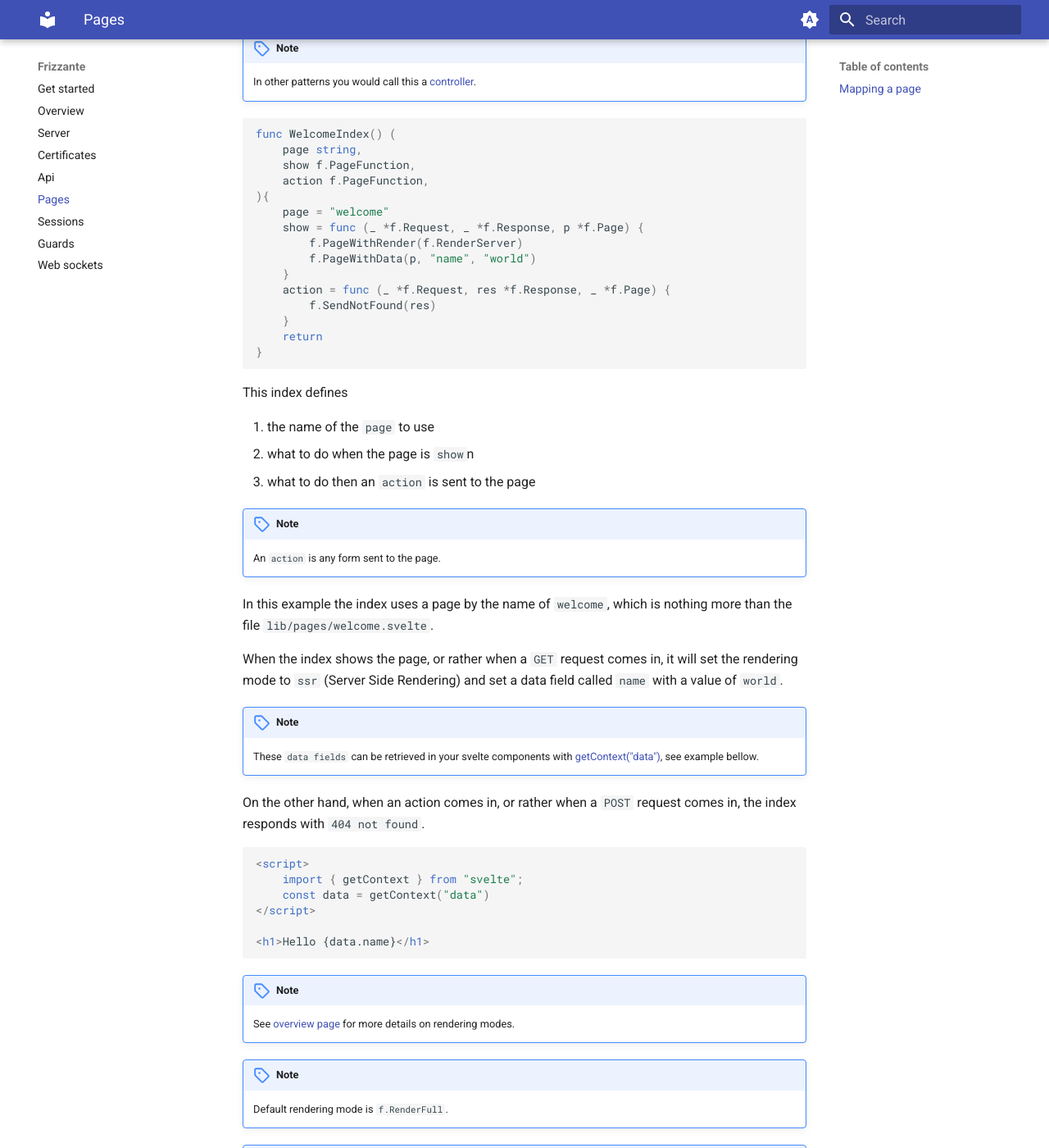
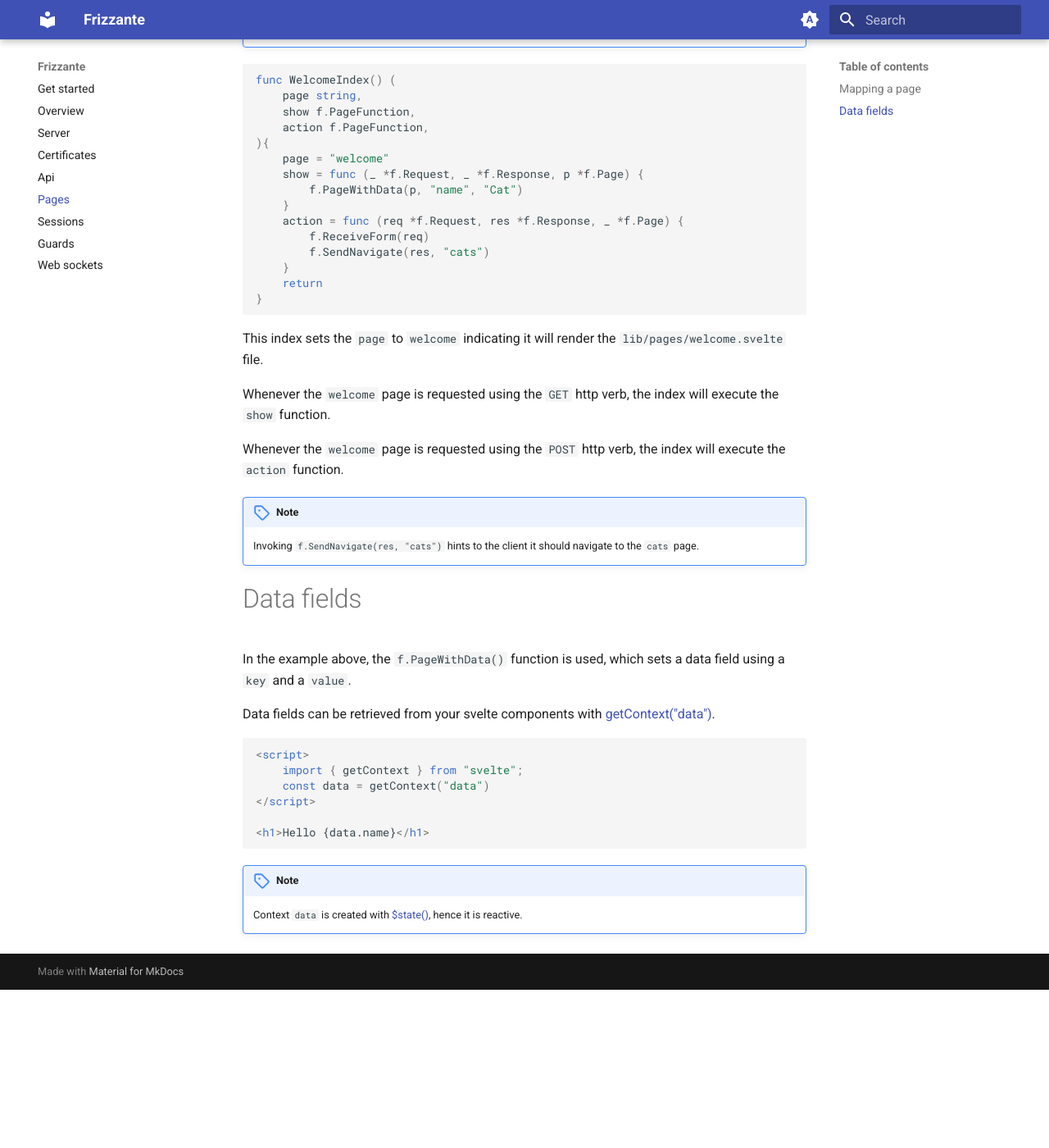
Before and after one commit to razshare/frizzante-docs, an MkDocs documentation site: the page built from docs/pages.md, in a window 1280 px wide and 1400 px high, scrolled down 798 px. Shown: the whole window at 82% size. Built offline with MkDocs 1.6.1 and Material for MkDocs 9.7.7, drawn with Linux system fonts in a browser that asks for light colours; after the commit the page ends 2005 px from its top, so only the background shows below that; some of the changed text lies outside the part shown.

Commit message:
chore(docs): updating pages.

````diff
--- a/docs/pages.md
+++ b/docs/pages.md
@@ -8,10 +8,10 @@ You can refer to these pages by their relative file names.
 !!! example
 	A page located at `lib/pages/welcome.svelte` will be identified by `welcome`.
 
-Subdirectories are joined by `::` instead of `/` or `\`.
+Subdirectories are joined by `.` instead of `/` or `\`.
 
 !!! example
-	A page located at `lib/pages/about/welcome.svelte` will be identified by `about::welcome`.
+	A page located at `lib/pages/about/welcome.svelte` will be identified by `about.welcome`.
 
 
 ## Mapping a page
@@ -35,38 +35,31 @@ func WelcomeIndex() (
 ){
 	page = "welcome"
 	show = func (_ *f.Request, _ *f.Response, p *f.Page) {
-		f.PageWithRender(f.RenderServer)
-		f.PageWithData(p, "name", "world")
+		f.PageWithData(p, "name", "Cat")
 	}
-	action = func (_ *f.Request, res *f.Response, _ *f.Page) {
-		f.SendNotFound(res)
+	action = func (req *f.Request, res *f.Response, _ *f.Page) {
+		f.ReceiveForm(req)
+		f.SendNavigate(res, "cats")
 	}
 	return
 }
 ```
 
-This index defines
+This index sets the `page` to `welcome` indicating it will render the `lib/pages/welcome.svelte` file.
 
-1. the name of the `page` to use
-2. what to do when the page is `show`n
-3. what to do then an `action` is sent to the page
+
+Whenever the `welcome` page is requested using the `GET` http verb, the index will execute the `show` function.
+
+Whenever the `welcome` page is requested using the `POST` http verb, the index will execute the `action` function.
 
 !!! note
-	An `action` is any form sent to the page.
+	Invoking `f.SendNavigate(res, "cats")` hints to the client it should navigate to the `cats` page.
 
-In this example the index uses a page by the name of `welcome`, which is nothing more than the file `lib/pages/welcome.svelte`.
+# Data fields
 
-When the index shows the page, or rather when a `GET` request comes in,
-it will set the rendering mode to `ssr` (Server Side Rendering) and set a
-data field called `name` with a value of `world`.
+In the example above, the `f.PageWithData()` function is used, which sets a data field using a `key` and a `value`.
 
-!!! note
-	These `data fields` can be retrieved in your svelte components with [getContext("data")](https://svelte.dev/docs/svelte/svelte#getContext), see example bellow.
-
-On the other hand, when an action comes in, or rather when a `POST` request comes in,
-the index responds with `404 not found`.
-
-
+Data fields can be retrieved from your svelte components with [getContext("data")](https://svelte.dev/docs/svelte/svelte#getContext).
 
 ```html
 <script>
@@ -78,10 +71,4 @@ the index responds with `404 not found`.
 ```
 
 !!! note
-	See [overview page](./overview.md) for more details on rendering modes.
-
-!!! note
-	Default rendering mode is `f.RenderFull`.
-
-!!! note
 	Context `data` is created with [$state()](https://svelte.dev/docs/svelte/$state), hence it is reactive.
````
